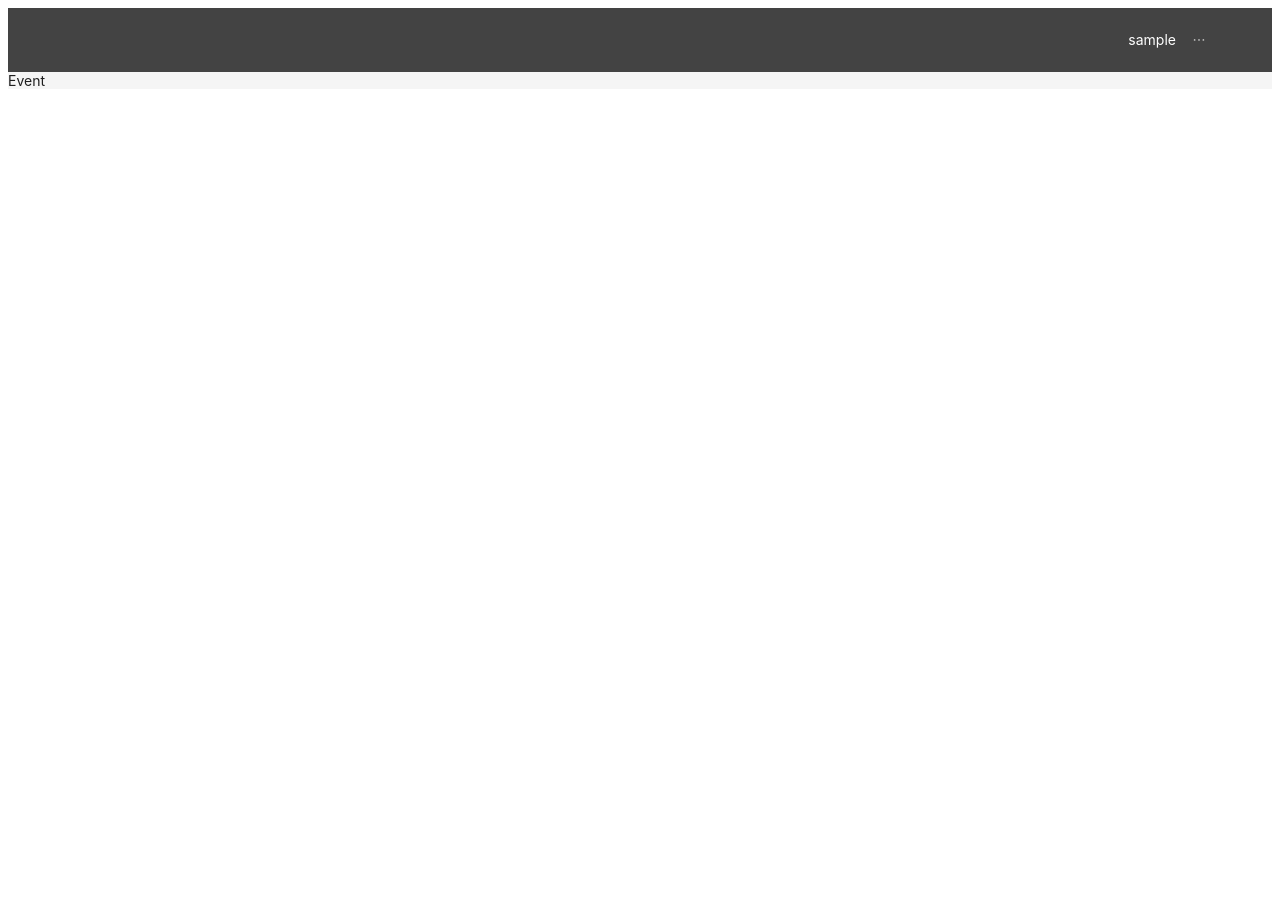
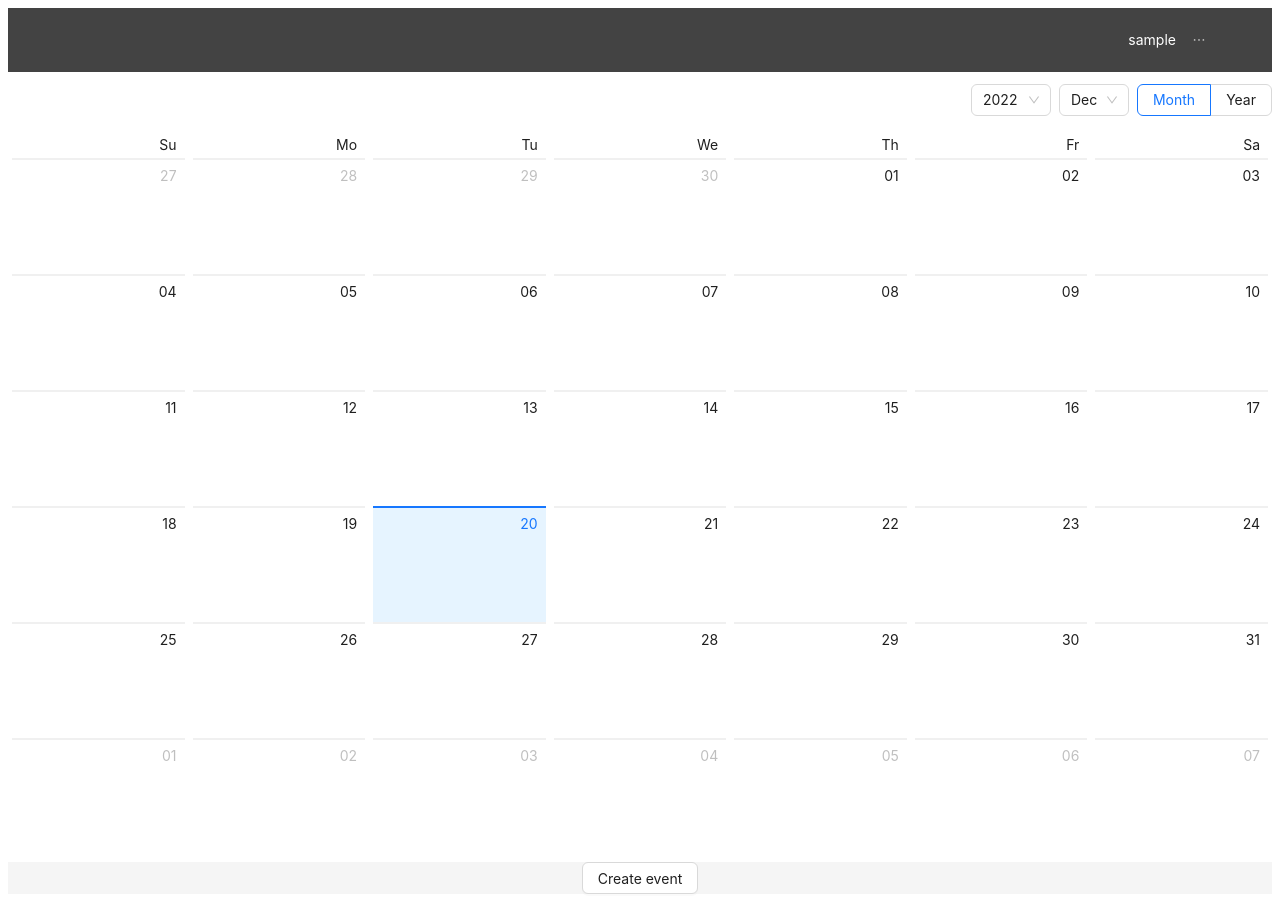
Before and after one commit to WEBCHIKinc/GuestCalendar, a React (Create React App) app: page / in a window 1280 px wide. Before the commit the page ends 800 px from the top, so only its background shows below. Built offline with nearby package versions, Linux system fonts and the light colour scheme; sample sign-in values are in the browser's storage.

Commit message:
Calendar and modal added

```diff
--- /dev/null
+++ b/src/components/EventCalendar.tsx
@@ -0,0 +1,13 @@
+import { Calendar } from "antd";
+import React, { FC } from "react";
+import { IEvent } from "../models/IEvent";
+
+interface EventCalendarProps {
+  events: IEvent;
+}
+
+const EventCalendar: FC<EventCalendarProps> = () => {
+  return <Calendar />;
+};
+
+export default EventCalendar;
--- /dev/null
+++ b/src/models/IEvent.ts
@@ -0,0 +1,6 @@
+export interface IEvent {
+  //   author: string;
+  //   description: string;
+  //   guest: string;
+  //   date: string;
+}
--- a/src/pages/Event.tsx
+++ b/src/pages/Event.tsx
@@ -1,7 +1,31 @@
-import React, { FC } from "react";
+import React, { FC, useState } from "react";
+import EventCalendar from "../components/EventCalendar";
+import { Button, Layout, Modal, Row } from "antd";
 
 const Event: FC = () => {
-  return <div>Event</div>;
+  const [isModalOpen, setIsModalOpen] = useState(false);
+
+  const showModal = () => {
+    setIsModalOpen(true);
+  };
+  const handleCancel = () => {
+    setIsModalOpen(false);
+  };
+
+  return (
+    <Layout>
+      <EventCalendar events={[]} />
+      <Row justify={"center"}>
+        <Button onClick={showModal}>Create event</Button>
+      </Row>
+      <Modal
+        title="Create event"
+        open={isModalOpen}
+        onCancel={handleCancel}
+        footer={null}
+      ></Modal>
+    </Layout>
+  );
 };
 
 export default Event;
```
